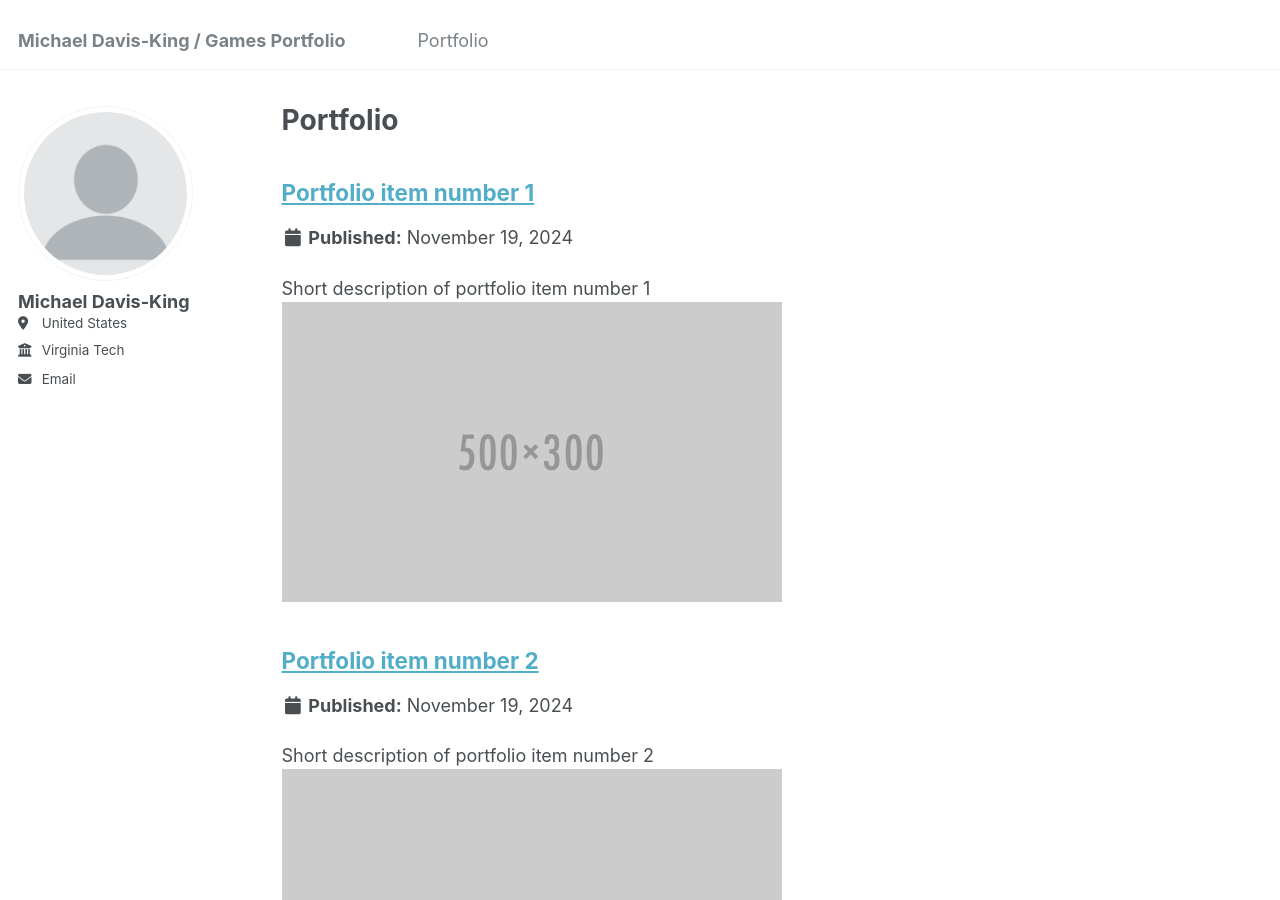
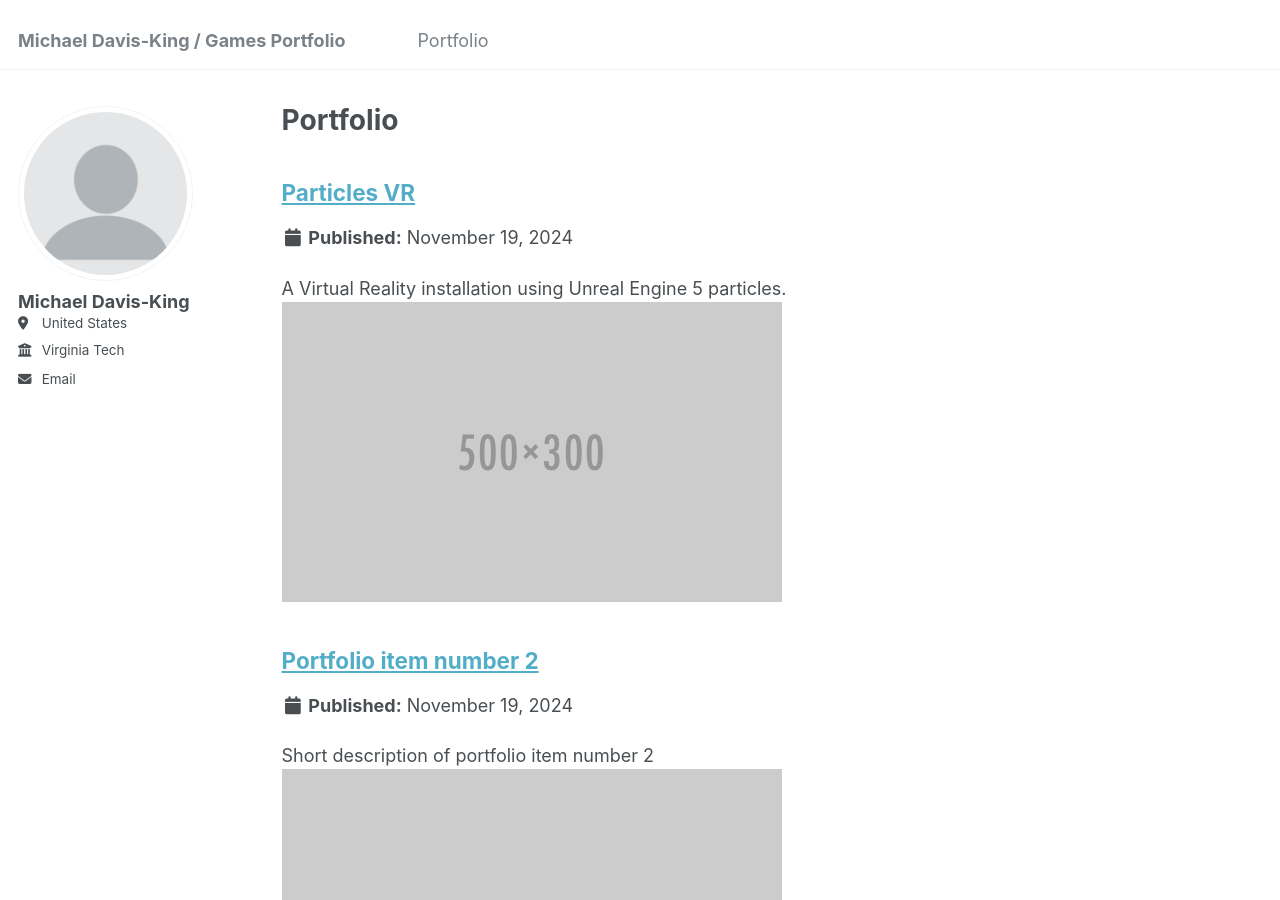
Before and after one commit to michaeldavisking/Games_Portfolio, a Jekyll site: the page built from _pages/portfolio.html, in a window 1280 px wide and 900 px high. Built offline with Jekyll 4.4.1, drawn with Linux system fonts in a browser that asks for light colours.

Commit message:
Update portfolio-1.md

```diff
--- a/_portfolio/portfolio-1.md
+++ b/_portfolio/portfolio-1.md
@@ -1,6 +1,6 @@
 ---
-title: "Portfolio item number 1"
-excerpt: "Short description of portfolio item number 1<br/><img src='/images/500x300.png'>"
+title: "Particles VR"
+excerpt: "A Virtual Reality installation using Unreal Engine 5 particles.<br/><img src='/images/500x300.png'>"
 collection: portfolio
 ---
 
```
